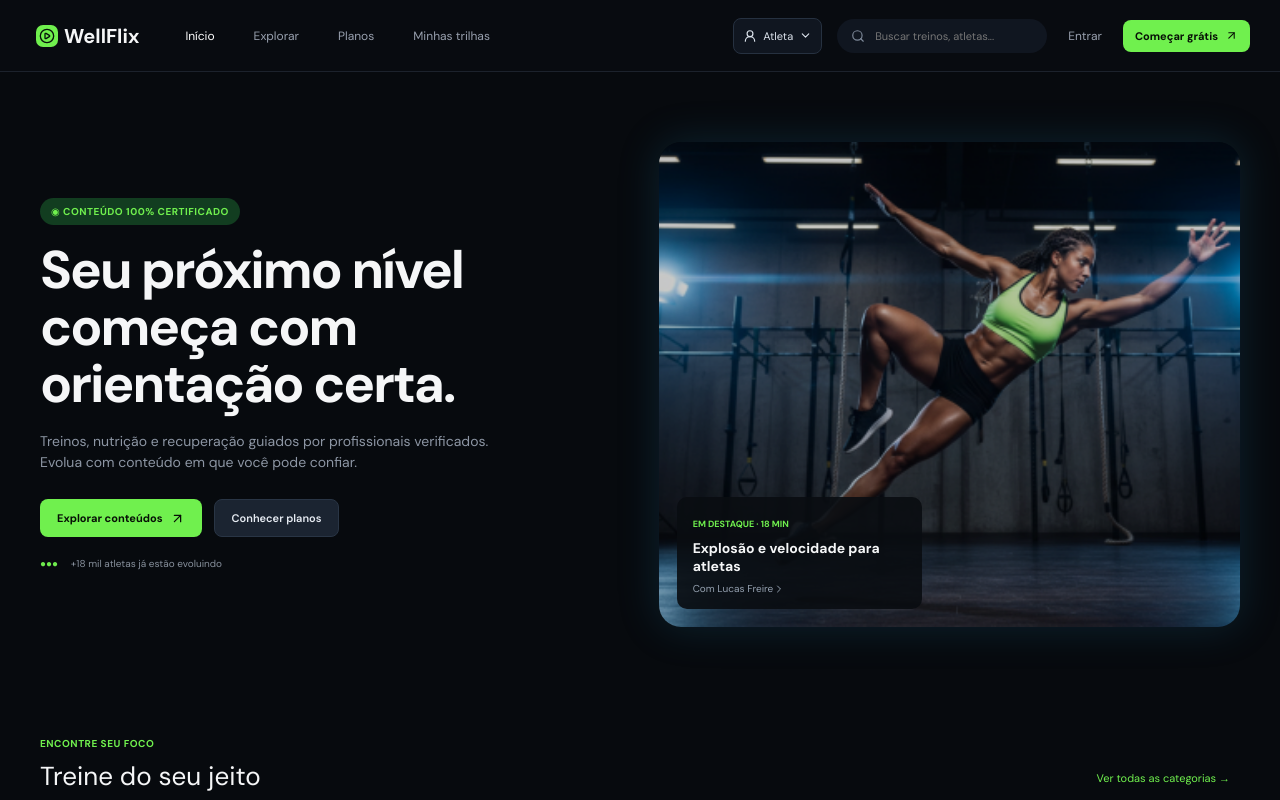
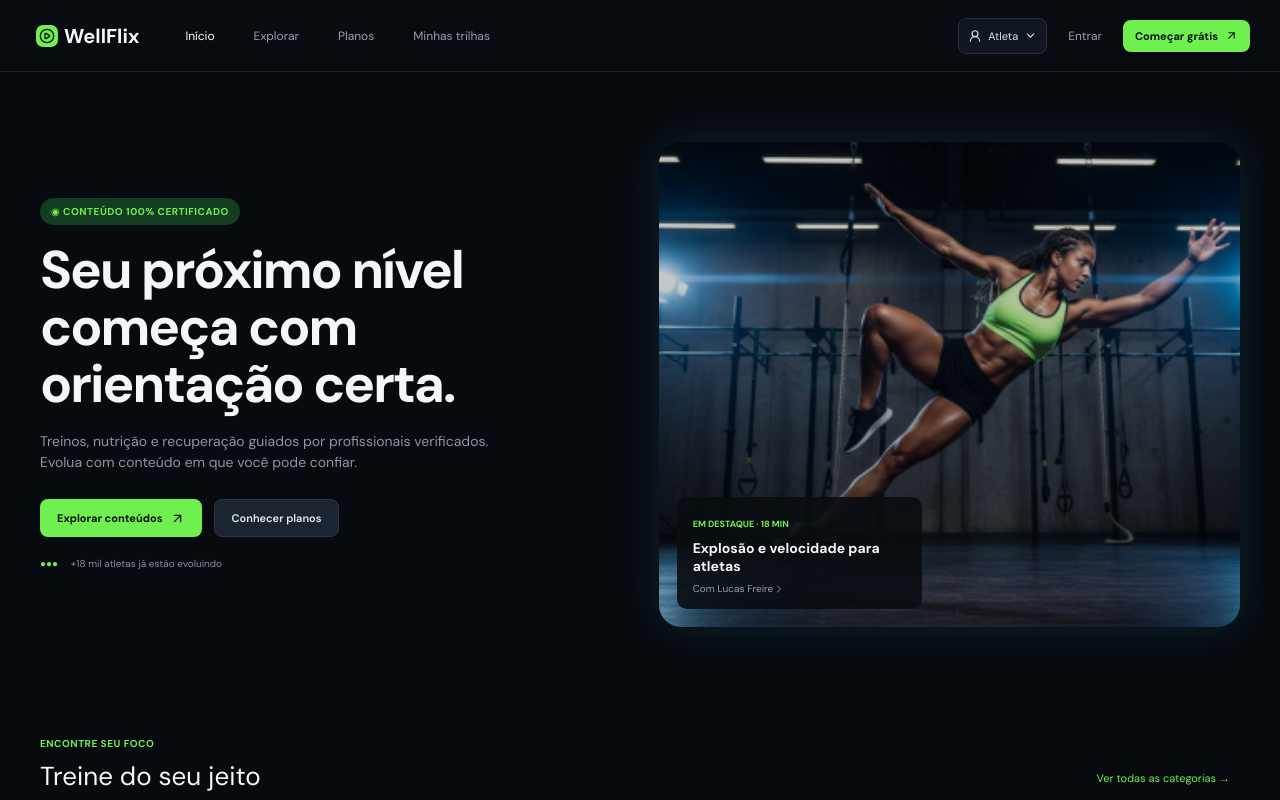
Before and after one commit to somarianoso/LabSoft, a React (Vite) app: page / in a window 1280 px wide. Shown: the top 800 px of the page. Built offline with nearby package versions, Linux system fonts and the light colour scheme.

Commit message:
refactor: remove barra de busca do header

```diff
--- a/src/components/Header.jsx
+++ b/src/components/Header.jsx
@@ -4,7 +4,6 @@ import {
   CirclePlay,
   ChevronDown,
   Menu,
-  Search,
   ShieldCheck,
   UserRound,
   X,
@@ -106,12 +105,6 @@ export default function Header({ page, role, go, switchRole, menu, setMenu, user
           </div>
         </div>
         {role !== "moderador" && (
-          <div className="header-search">
-            <Search size={14} />
-            <input placeholder="Buscar treinos, atletas..." />
-          </div>
-        )}
-        {role !== "moderador" && (
           <button
             className="login"
             data-testid="header-login"
--- a/src/styles/global.css
+++ b/src/styles/global.css
@@ -613,7 +613,6 @@ textarea:focus-visible {
   gap: 15px;
   margin-left: auto;
 }
-.header-search,
 .search-large {
   display: flex;
   align-items: center;
@@ -623,7 +622,6 @@ textarea:focus-visible {
   color: #7e8999;
   padding: 9px 14px;
 }
-.header-search input,
 .search-large input {
   background: none;
   border: 0;
@@ -1702,9 +1700,6 @@ footer span {
   .nav.open {
     display: flex;
   }
-  .header-search {
-    display: none;
-  }
   .wrap {
     width: calc(100% - 40px);
   }
```
